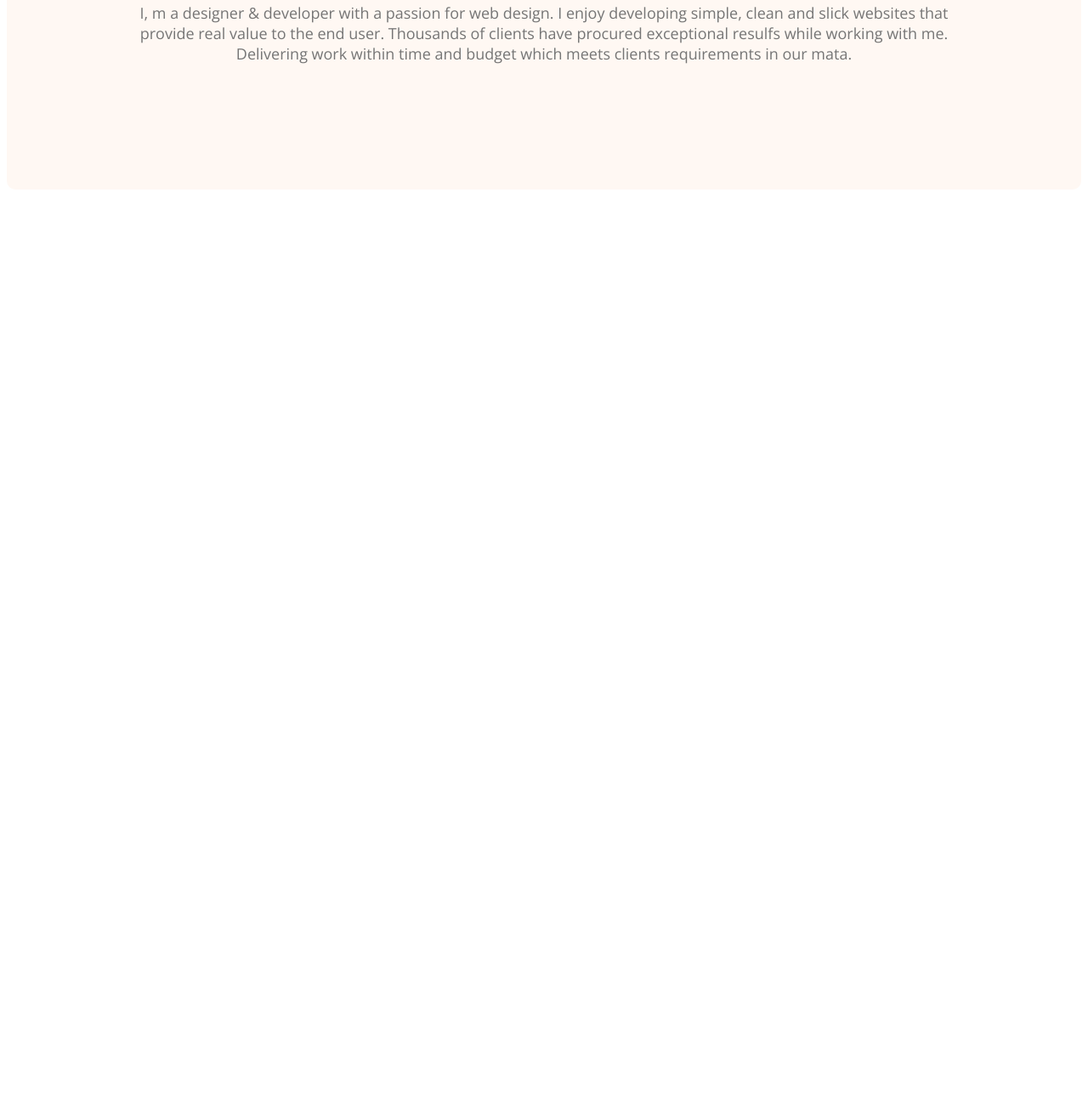
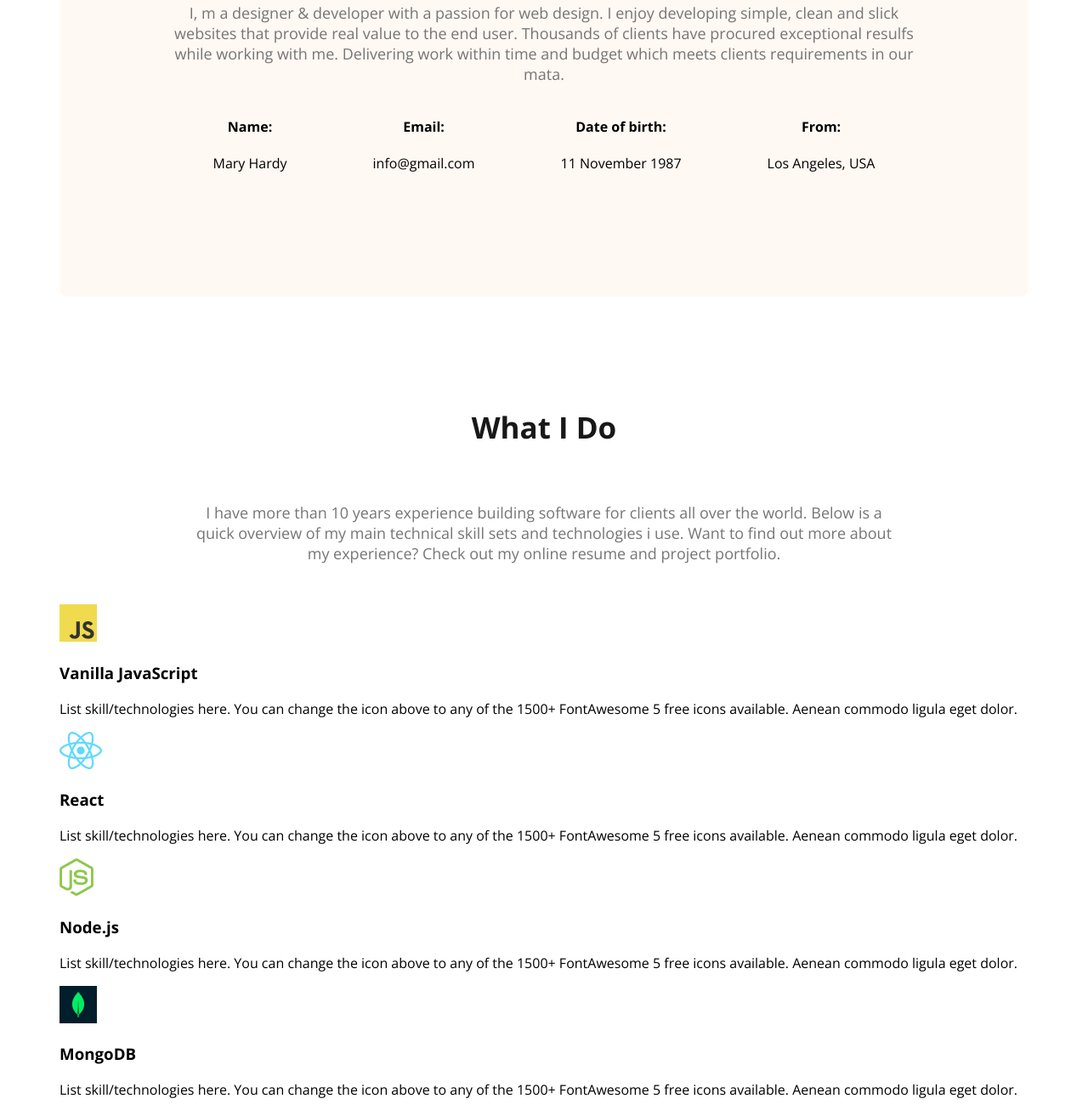
Before and after one commit to toufikahamed01/web-developer-portfolio, a plain HTML site: page index.html in a window 1280 px wide. Shown: the part 1112-2418 px from the top of the page at 85% size. Before the commit the page ends 1465 px from the top, so only its background shows below. Drawn offline with nearby package versions, Linux system fonts and the light colour scheme.

Commit message:
skill section created

```diff
--- a/index.html
+++ b/index.html
@@ -35,6 +35,51 @@
         <section class="about">
             <h3 class="section-title">About Me</h3>
             <p class="section-description">I, m a designer & developer with a passion for web design. I enjoy developing simple, clean and slick websites that provide real value to the end user. Thousands of clients have procured exceptional resulfs while working with me. Delivering work within time and budget which meets clients requirements in our mata.</p>
+            <div class="about-info-container">
+                <div class="about-info">
+                    <h4 class="info-title">Name:</h4>
+                    <p class="info-description">Mary Hardy</p>
+                </div>
+                <div class="about-info">
+                    <h4 class="info-title">Email:</h4>
+                    <p class="info-description">info@gmail.com</p>
+                </div>
+                <div class="about-info">
+                    <h4 class="info-title">Date of birth:</h4>
+                    <p class="info-description">11 November 1987</p>
+                </div>
+                <div class="about-info">
+                    <h4 class="info-title">From:</h4>
+                    <p class="info-description">Los Angeles, USA</p>
+                </div>
+            </div>
+        </section>
+        <!-- whit i do section start -->
+        <section>
+            <h3 class="section-title">What I Do</h3>
+            <p id="what-i-do-description" class="section-description">I have more than 10 years experience building software for clients all over the world. Below is a quick overview of my main technical skill sets and technologies i use. Want to find out more about my experience? Check out my online resume and project portfolio.</p>
+            <div class="skill-container">
+                <div class="skill">
+                    <img src="images/icons/js.png" alt="">
+                    <h3 class="skill-title">Vanilla JavaScript</h3>
+                    <p class="skill-description">List skill/technologies here. You can change the icon above to any of the 1500+ FontAwesome 5 free icons available. Aenean commodo ligula eget dolor.</p>
+                </div>
+                <div class="skill">
+                    <img src="images/icons/react.png" alt="">
+                    <h3 class="skill-title">React</h3>
+                    <p class="skill-description">List skill/technologies here. You can change the icon above to any of the 1500+ FontAwesome 5 free icons available. Aenean commodo ligula eget dolor.</p>
+                </div>
+                <div class="skill">
+                    <img src="images/icons/nodejs.png" alt="">
+                    <h3 class="skill-title">Node.js</h3>
+                    <p class="skill-description">List skill/technologies here. You can change the icon above to any of the 1500+ FontAwesome 5 free icons available. Aenean commodo ligula eget dolor.</p>
+                </div>
+                <div class="skill">
+                    <img src="images/icons/mongo.png" alt="">
+                    <h3 class="skill-title">MongoDB</h3>
+                    <p class="skill-description">List skill/technologies here. You can change the icon above to any of the 1500+ FontAwesome 5 free icons available. Aenean commodo ligula eget dolor.</p>
+                </div>
+            </div>
         </section>
     </main>
 </body>
--- a/style.css
+++ b/style.css
@@ -89,9 +89,23 @@ nav a{
 }
 
 /* about sectoion style */
+main{
+    max-width: 1140px;
+    margin: 0 auto;
+}
 .about {
     padding: 130px;
     border-radius: 10px;
     background-color: #FFF8F3;
     margin: 130px 0;
 }
+.about-info-container {
+    display: flex;
+    justify-content: space-around;
+}
+.about-info{
+    text-align: center;
+}
+#what-i-do-description{
+    padding: 30px 150px;
+}
```
